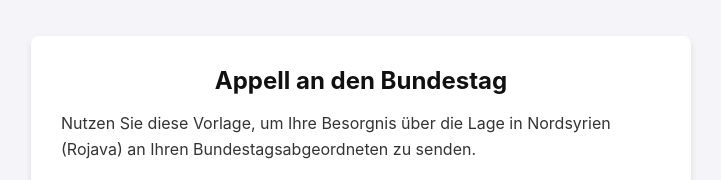
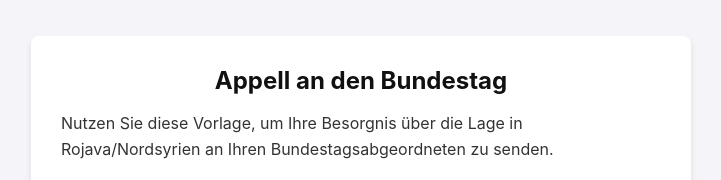
Before and after one commit to serhnas/rojava, a plain HTML site: page index.html in a window 1280 px wide. Shown: the top 180 px of the page, without its empty margins (279-1000 px from the left). Drawn offline with Linux system fonts and the light colour scheme.

Commit message:
Update index.html

```diff
--- a/index.html
+++ b/index.html
@@ -156,7 +156,7 @@
 
 <div class="container">
     <h1>Appell an den Bundestag</h1>
-    <p>Nutzen Sie diese Vorlage, um Ihre Besorgnis über die Lage in Nordsyrien (Rojava) an Ihren Bundestagsabgeordneten zu senden.</p>
+    <p>Nutzen Sie diese Vorlage, um Ihre Besorgnis über die Lage in Rojava/Nordsyrien an Ihren Bundestagsabgeordneten zu senden.</p>
 
     <div class="alert">
         <strong>Wichtig:</strong> Bitte fügen Sie im E-Mail-Programm die E-Mail-Adresse Ihres Abgeordneten manuell hinzu.
```
